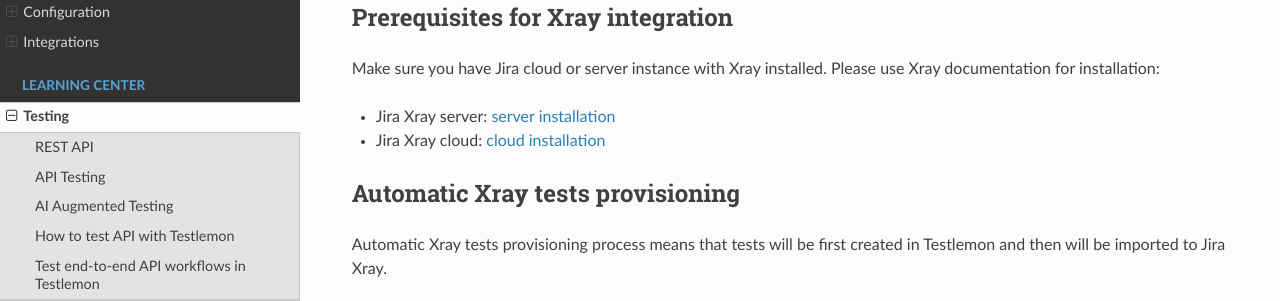
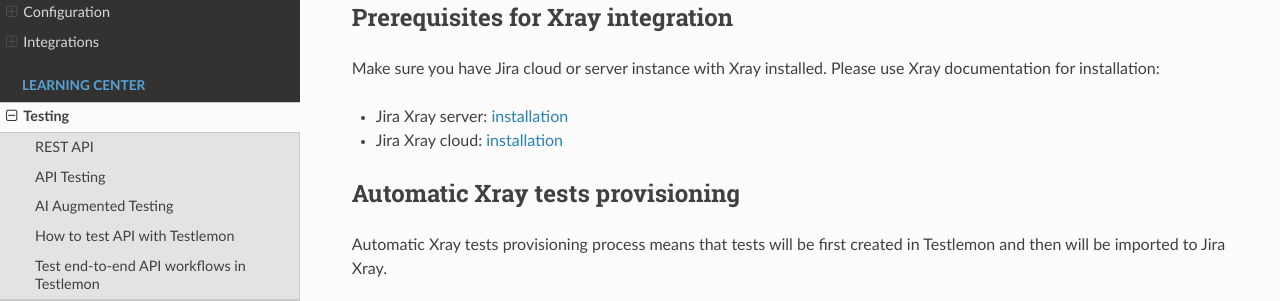
Before and after one commit to itbusina/testlemon-docs, an MkDocs documentation site: the page built from docs/docs/pages/learning/testing/how-to-import-test-results-to-jira-xray.md, in a window 1280 px wide and 900 px high, scrolled down 1018 px. Shown: the part 151-452 px from the top of the window. Built offline with MkDocs 1.6.1, drawn with Linux system fonts in a browser that asks for light colours; nearby versions of some CDN libraries.

Commit message:
updated links names

```diff
--- a/docs/docs/pages/learning/testing/how-to-import-test-results-to-jira-xray.md
+++ b/docs/docs/pages/learning/testing/how-to-import-test-results-to-jira-xray.md
@@ -18,8 +18,8 @@ Jira Xray is a powerful test management tool integrated with Jira, designed to h
 ## Prerequisites for Xray integration
 Make sure you have Jira cloud or server instance with Xray installed. Please use Xray documentation for installation:
 
-- Jira Xray server: [server installation](https://docs.getXray.app/display/Xray/Installation)
-- Jira Xray cloud: [cloud installation](https://docs.getXray.app/display/XrayCLOUD/Installation)
+- Jira Xray server: [installation](https://docs.getXray.app/display/Xray/Installation)
+- Jira Xray cloud: [installation](https://docs.getXray.app/display/XrayCLOUD/Installation)
 
 ## Automatic Xray tests provisioning
 Automatic Xray tests provisioning process means that tests will be first created in Testlemon and then will be imported to Jira Xray.
```
